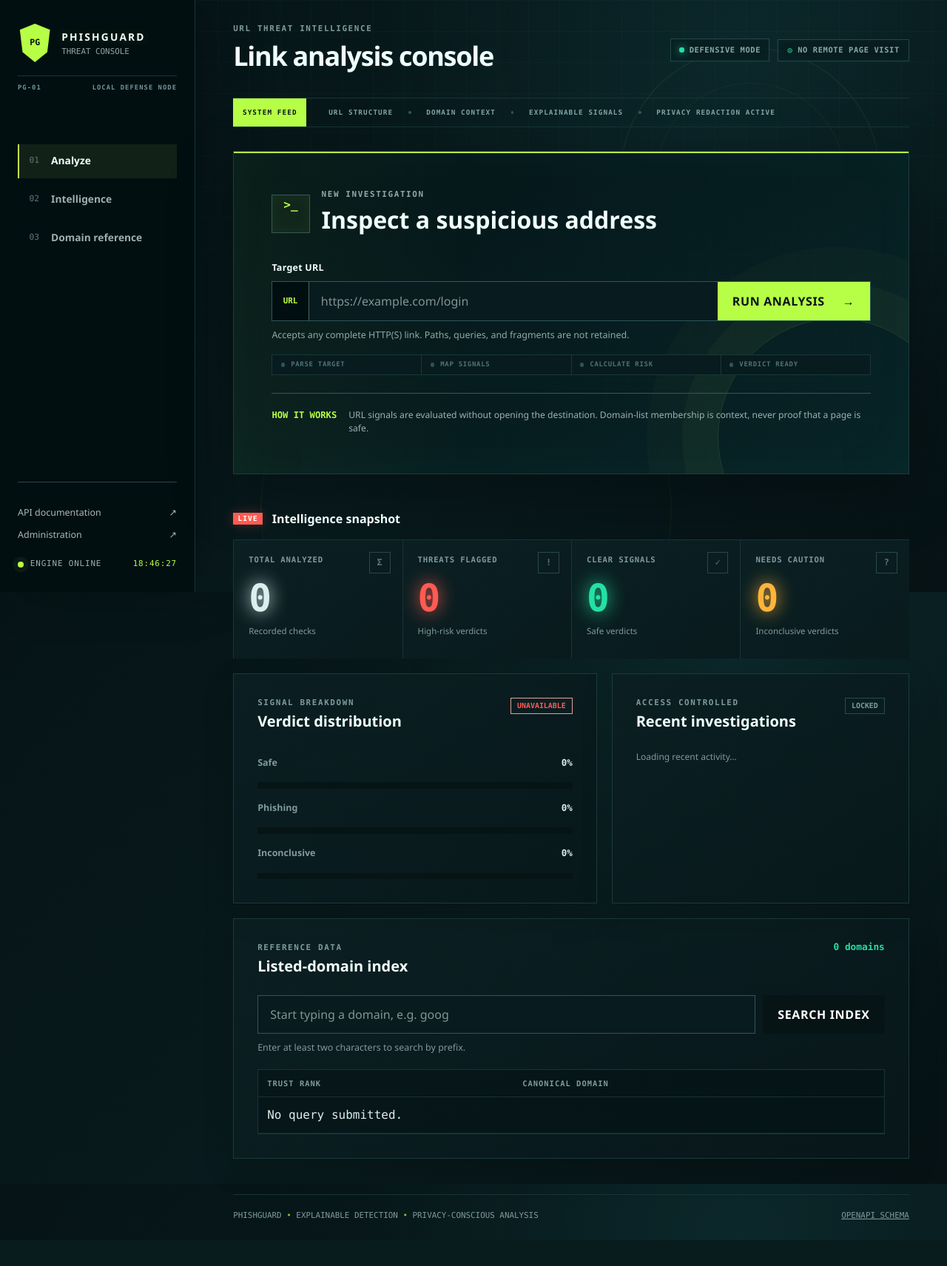
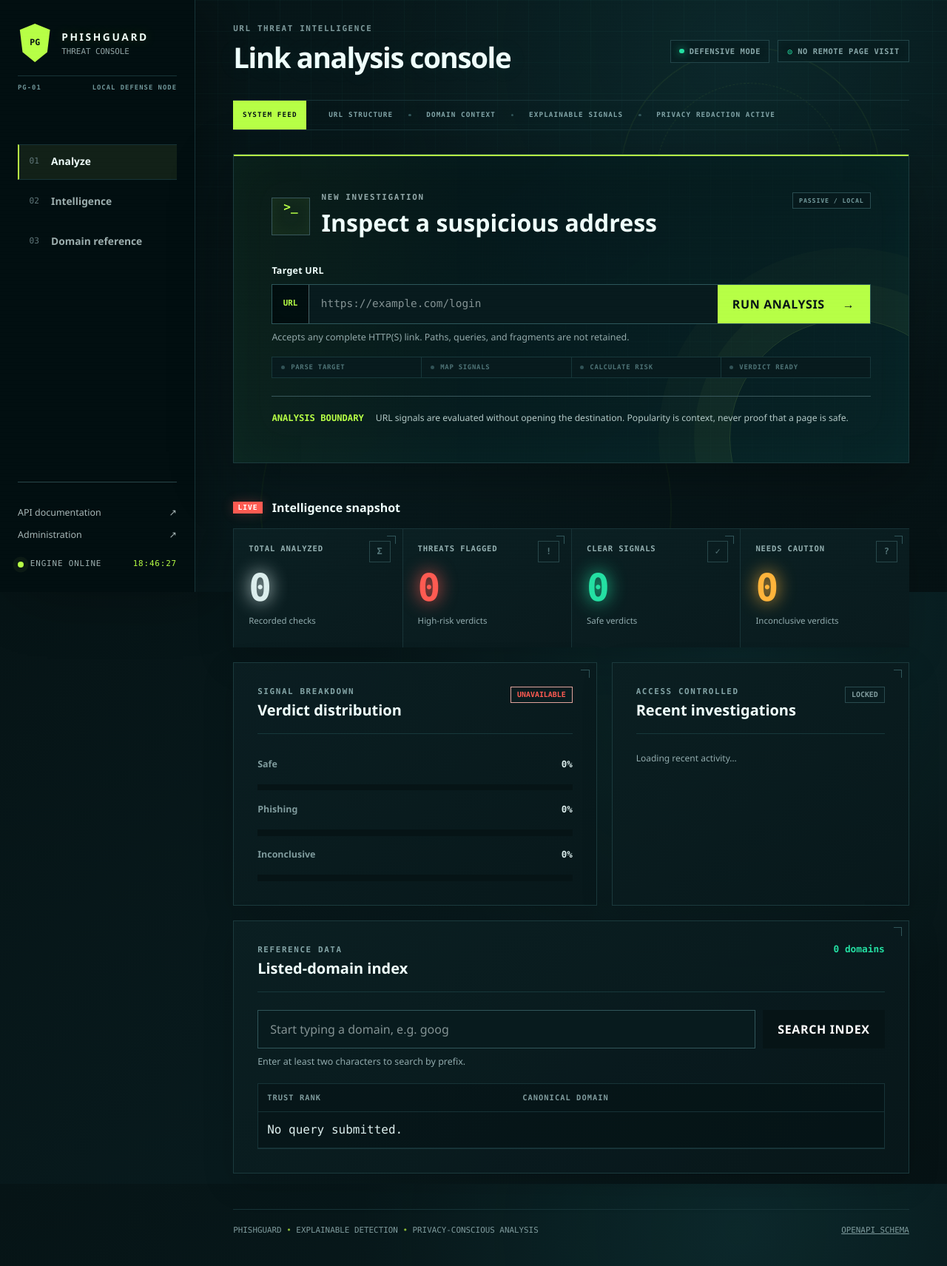
Before and after one commit to FahadHusxain/PhishGuard-Backend, a Django app: page / in a window 1280 px wide. Shown: the whole page at 74% size. Before the commit the page ends 1676 px from the top, so only its background shows below. Run offline with Django 5.2, Linux system fonts and the light colour scheme; data that the repository does not hold is empty; parts of the project's set-up code (start-up, migrations or seed data) failed here and were passed over.

Commit message:
feat(ui): refine cinematic threat console

```diff
--- a/browser-extension/lib/api.js
+++ b/browser-extension/lib/api.js
@@ -18,6 +18,10 @@ export function normalizeTargetUrl(value) {
         throw new Error("The URL cannot exceed 500 characters.");
     }
     return parsed.href;
+}
+
+export function isAnalyzeShortcut(event) {
+    return event.key === "Enter" && !event.shiftKey && !event.isComposing;
 }
 
 function errorMessage(payload, status) {
--- a/browser-extension/popup.html
+++ b/browser-extension/popup.html
@@ -26,7 +26,7 @@
             <form id="scan-form" novalidate>
                 <label for="target-url">Page or link</label>
                 <textarea id="target-url" name="url" rows="3" maxlength="500" spellcheck="false" required aria-describedby="url-help"></textarea>
-                <p id="url-help" class="help">The page is not opened or downloaded by the extension.</p>
+                <p id="url-help" class="help"><span>The destination is never opened.</span><kbd>ENTER</kbd> analyze <span aria-hidden="true">/</span> <kbd>SHIFT+ENTER</kbd> new line</p>
                 <button id="scan-button" class="primary-button" type="submit"><span>Analyze URL</span><i aria-hidden="true">→</i></button>
             </form>
             <div id="scan-visual" class="scan-visual" aria-hidden="true">
@@ -49,7 +49,7 @@
         </section>
 
         <p id="connection-status" class="connection-status" role="status"></p>
-        <footer><span>Three outcomes: safe, phishing, or inconclusive.</span></footer>
+        <footer><span>Passive analysis</span><b>SAFE / PHISHING / INCONCLUSIVE</b></footer>
     </main>
 </body>
 </html>
--- a/static/phishguard/dashboard.css
+++ b/static/phishguard/dashboard.css
@@ -233,3 +233,46 @@ footer { border-color: #173438; }
 @media (prefers-reduced-motion: reduce) {
     *, *::before, *::after { scroll-behavior: auto !important; animation-duration: .01ms !important; animation-iteration-count: 1 !important; transition-duration: .01ms !important; }
 }
+
+/* Precision threat-console finish */
+body { scrollbar-color: #31565a #041416; }
+body::after {
+    position: fixed; inset: 0; z-index: 10; opacity: .15; pointer-events: none;
+    background: repeating-linear-gradient(to bottom, transparent 0, transparent 4px, rgb(0 0 0 / 10%) 5px);
+    content: "";
+}
+.side-rail { box-shadow: 1.5rem 0 5rem rgb(0 0 0 / 32%); }
+.brand-copy strong { letter-spacing: .19em; }
+.side-rail nav a { border-top: 1px solid transparent; border-bottom: 1px solid transparent; }
+.side-rail nav a:hover, .side-rail nav a.active { border-top-color: #173438; border-bottom-color: #173438; }
+.workspace { padding-bottom: 2.5rem; }
+.console-header { min-height: 6rem; }
+.console-header h1 { font-size: clamp(1.85rem, 3vw, 2.55rem); }
+.scan-console, .module, .metric-card { position: relative; }
+.scan-console::after { right: -5rem; bottom: -8rem; }
+.scan-heading::after {
+    margin-left: auto; align-self: flex-start; padding: .35rem .5rem; border: 1px solid #294d51;
+    background: #071a1d; color: #72999b; content: "PASSIVE / LOCAL";
+    font: 700 .52rem/1 Consolas, monospace; letter-spacing: .1em;
+}
+.scan-input-row input { font-family: "Cascadia Mono", Consolas, monospace; font-size: .9rem; }
+.analysis-note { color: #b3c9c7; }
+.result { min-height: 6.5rem; padding: 1.2rem 1.35rem; }
+.result-safe { box-shadow: 0 .8rem 2rem rgb(0 0 0 / 24%), 0 0 1.8rem rgb(36 224 163 / 7%); }
+.result-danger, .result-error { box-shadow: 0 .8rem 2rem rgb(0 0 0 / 24%), 0 0 1.8rem rgb(255 91 82 / 8%); }
+.metrics { box-shadow: 0 1rem 3rem rgb(0 0 0 / 16%); }
+.metric-card::after, .module::after {
+    position: absolute; top: .55rem; right: .55rem; width: .65rem; height: .65rem;
+    border-top: 1px solid #31565a; border-right: 1px solid #31565a; content: "";
+}
+.metric-card > span { color: #94b0b1; }
+.metric-card small, .activity-meta, .empty-state, .field-help { color: #91abad; }
+.module-heading { padding-bottom: 1rem; border-bottom: 1px solid #17383b; }
+.module-heading .kicker { color: #84a5a7; }
+.table-wrap { max-height: 24rem; overflow: auto; scrollbar-color: #31565a #061416; }
+tbody tr:nth-child(even) { background: rgb(100 210 198 / 2%); }
+
+@media (max-width: 680px) {
+    .scan-heading::after { display: none; }
+    .scan-console { border-inline: 0; }
+}
--- a/templates/index.html
+++ b/templates/index.html
@@ -69,7 +69,7 @@
                     <span data-stage="complete"><i></i>VERDICT READY</span>
                 </div>
                 <div id="scan-result" class="result" role="status" aria-live="polite" hidden></div>
-                <div class="analysis-note"><strong>How it works</strong><span>URL signals are evaluated without opening the destination. Domain-list membership is context, never proof that a page is safe.</span></div>
+                <div class="analysis-note"><strong>Analysis boundary</strong><span>URL signals are evaluated without opening the destination. Popularity is context, never proof that a page is safe.</span></div>
             </section>
 
             <section id="intelligence" class="intelligence-grid" aria-label="Aggregate scan intelligence">
```
Also changed, not shown: browser-extension/popup.css (+52 -0 lines), browser-extension/popup.js (+10 -1 lines), browser-extension/tests/extension.test.js (+8 -1 lines), docs/testing.md (+2 -1 lines), CHANGELOG.md, browser-extension/README.md.
